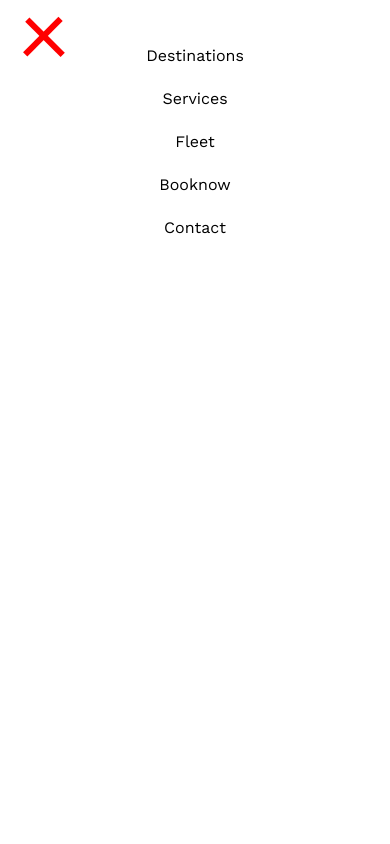
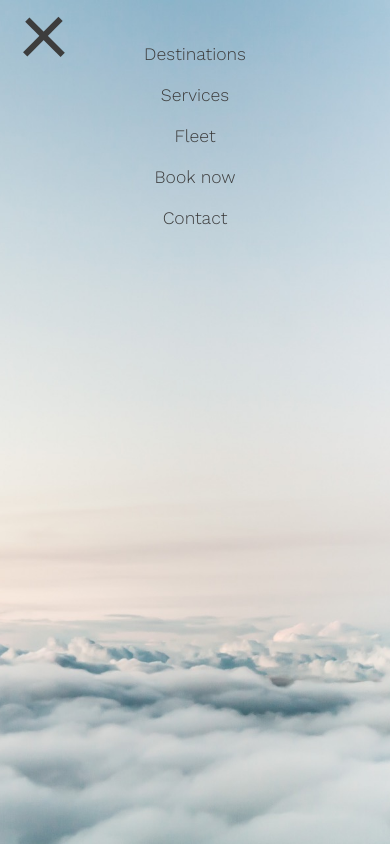
Before and after one commit to dommentee/Upper-airways, a plain HTML site: page index.html in a window 390 px wide. Both pictures are taken after a click on the element 214 px from the left and 38 px from the top of the page. Drawn offline with nearby package versions, Linux system fonts and the light colour scheme.

Commit message:
changed the layled out of the nav and created the menu for the mobile versions and eddited it in the 900px width viewport. added picture for home background

```diff
--- a/css/styles.scss
+++ b/css/styles.scss
@@ -20,41 +20,67 @@ body {
 
 .home-page {
 	height: 100%;
+	width: 100%;
 	padding: 1% 5%;
+	background: url("../images/home.jpeg");
+	background-size: cover;
+	background-position: center center;
 }
-
 
 .nav-bar {
 	overflow: hidden;
 	float: left;
-	padding: 20px 0;
+	padding: 25px 0;
 	width: 100%;
 
 	a {
 		display: block;
 		float: left;
 		width: 12%;
-		padding: 12px 0;
+		padding: 10.5px 0;
+		font-size: 1.1em;
 		text-align: center;
-		color: #000;
-		font-weight: 400;
+		color: #3D3D3D;
+
+		&:hover {
+			border-bottom: 2px solid #26418A;
+			color: #26418A;
+		}
+
 	}
 
-	.services {
-		margin: 0 8px;
+	.midanchor {
+		margin: 0 9px;
+	}
+
+	.booknow {
+		font-weight: 400;
+		width: 15%;
+		border: 2px solid #26418A;
+		border-radius: 5px;
+		color: #26418A;
+		background: -webkit-linear-gradient( #84B1E0, #7FA5D1);
+		background: linear-gradient( #84B1E0, #7FA5D1);
+		background-color:  #84B1E0;
+
+
+		&:hover {
+			border: 2px solid #26418A;
+			background: -webkit-linear-gradient( #F0C630, #F0D030);
+			background: linear-gradient( #F0C630, #F0D030);
+			background-color: #F0C630;
+		}
 	}
 
 	.icon {
 		display: none;
 		padding: 0;
-		background-color: transparent;
-
 
 		.bar1,.bar2,.bar3 {
 			width: 50px;
 			height: 6px;
 			margin: 6px 0;
-			background-color: red;
+			background-color: #3D3D3D;
 		}
 
 		.change .bar1 {
@@ -73,14 +99,16 @@ body {
     		transform: rotate(45deg) translate(-9px, -9px);
     		transition: all .2s;
 		}
+
+		&:hover {
+			border: none;
+		}
 	}
 }
 
 a {
 	text-decoration: none;
 }
-
-
 
 @media screen and (max-width: 900px) {
 
@@ -92,17 +120,35 @@ a {
 		a {
 			display: none;
 			width: 100%;
+
+
+			&:hover {
+				border: none;
+			}
 		}
 
-		.services {
+		.midanchor {
 			margin: 0;
+		}
+
+		.booknow {
+			font-weight: 300;
+			width: 100%;
+			color: #3D3D3D;
+			border: none;
+			border-radius: 0;
+			background: none;
+
+			&:hover {
+				border: none;
+				background: none;
+			}
 		}
 
 		.icon {
 			position: absolute;
 			top: 17px;
 			display: block;
-
 		}
 	}
 
--- a/index.html
+++ b/index.html
@@ -6,7 +6,7 @@
 	<link href="css/styles.css" rel="stylesheet" type="text/css">
 	<link rel="stylesheet" href="font-awesome-4.7.0/css/font-awesome.min.css">
 	<link href="https://fonts.googleapis.com/css?family=Work+Sans:300,400" rel="stylesheet">
-	<title></title>
+	<title>UP-UP-&-Away</title>
 </head>
 <body>
 
@@ -15,20 +15,22 @@
 		<div class="nav-bar" style="float: right" id="myNavbar">
 
 			<a href="">Destinations</a>
-			<a class="services" href="">Services</a>
+			<a class="midanchor" href="">Services</a>
 			<a href="">Fleet</a>
-			<a href="" style="float: right">Booknow</a>
-			<a class="services" href="" style="float: right">Contact</a>
+			<a class="booknow" href="" style="float: right">Book now</a>
+			<a class="midanchor" href="" style="float: right">Contact</a>
 			<a href="javascript:void(0);" class="icon" onclick="myFunction()">
 
-				<div class="container"onclick="weFunction(this)">
+				<div class="container"onclick="closeFunction(this)">
 					<div class="bar1"></div>
 					<div class="bar2"></div>
 					<div class="bar3"></div>
 				</div>
 			</a>
-		</div>
+		</div><!--end of nav-bar/-->
 
+		<div class="logo"></div>
+		<div class="clear-fix"></div>
 	</div>
 
 <script>
@@ -43,7 +45,7 @@ function myFunction() {
 </script>
 
 <script>
-function weFunction(x) {
+function closeFunction(x) {
     x.classList.toggle("change");
 }
 </script>
```
Also changed, not shown: css/styles.css, images/comp.png (added), images/flightdeck.jpeg (added), images/home.jpeg (added), images/map.jpeg (added), images/para-bckground.jpeg (added), images/yolo.jpeg (added), 1 other file.
